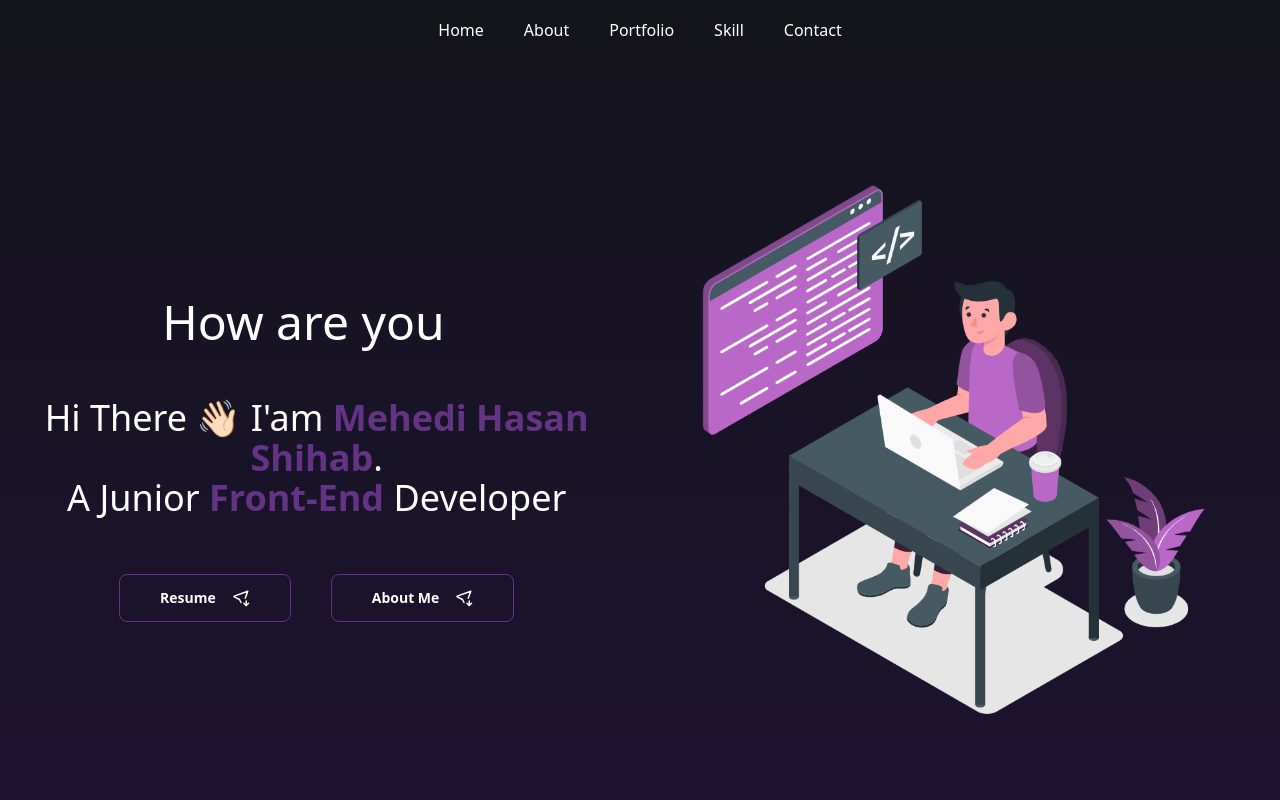
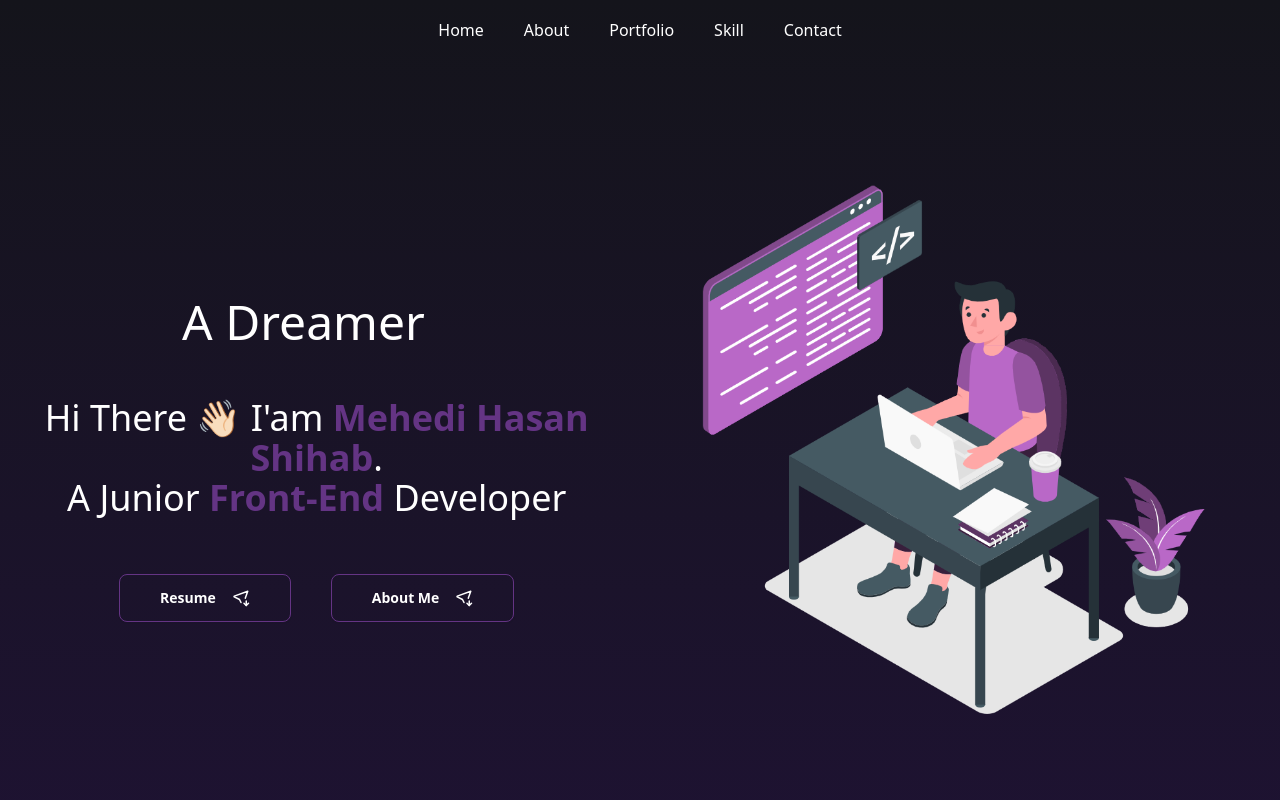
Before and after one commit to mhshihab2604/My-Portfolio, a React (Vite) app: page / in a window 1280 px wide. Shown: the top 800 px of the page. Built offline with nearby package versions, Linux system fonts and the light colour scheme.

Commit message:
portfolio

```diff
--- a/src/Components/Banner/Banner.jsx
+++ b/src/Components/Banner/Banner.jsx
@@ -18,13 +18,13 @@
                 <div className="text-center mb-10">
                     <TypeAnimation
                         sequence={[
-                            'Hello',
+                            'A ',
                             1000,
-                            'Hello Everyone',
+                            'A Developer',
                             2000,
-                            'How are you',
+                            'A Dreamer',
                             2000,
-                            'This is me',
+                            'A Explorer',
                             2000,
                         ]}
                         speed={50}
```
